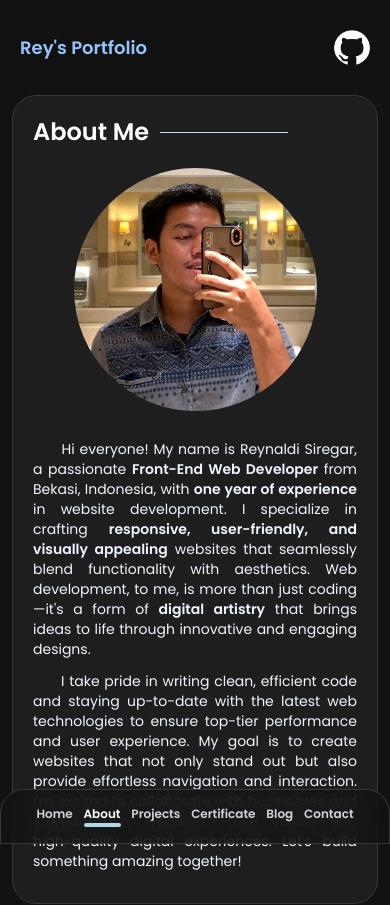
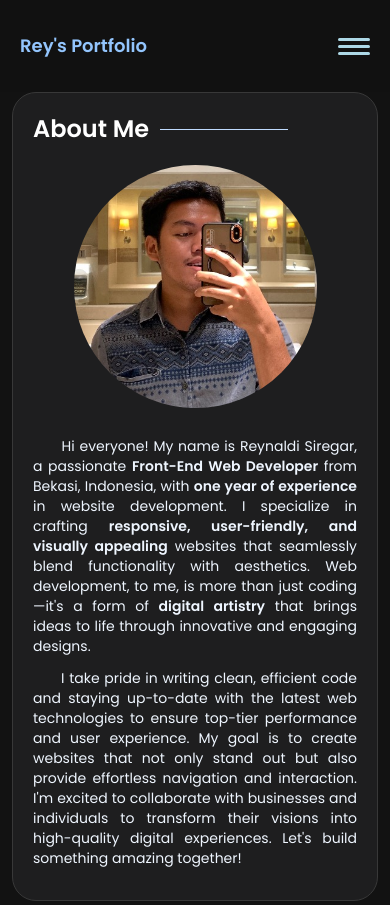
Before and after one commit to reysiregar/portfolio-v2, a Vue app: page /about in a window 390 px wide. Shown: the top 905 px of the page. Built offline with nearby package versions, Linux system fonts and the light colour scheme.

Commit message:
[FIX] mobile view navbar issue
Signed-off-by: reysiregar <levinashavila@gmail.com>

```diff
--- a/src/App.vue
+++ b/src/App.vue
@@ -9,9 +9,8 @@
         <button @click="redirectToHome" class="flex">
           <span class="self-center text-lg text-blue-300 font-semibold whitespace-nowrap fadein-bot">Rey's Portfolio</span>
         </button>
-        <div class="flex md:order-2 fadein-bot">
-          <a href="https://github.com/reysiregar"><img class="w-9 rounded-full" src="../public/img/github_logo.png" alt="github"></a>
-        </div>
+
+        <!-- Desktop Navigation -->
         <div class="hidden md:flex justify-between items-center w-full md:w-auto md:order-1" id="mobile-menu-3">
           <ul class="flex-col md:flex-row flex md:space-x-8 mt-4 md:mt-0 md:text-sm md:font-medium">
             <li>
@@ -34,23 +33,128 @@
             </li>
           </ul>
         </div>
+
+        <!-- Mobile Menu Button and GitHub Link -->
+        <div class="flex items-center gap-4 md:order-2 fadein-bot">
+          <a href="https://github.com/reysiregar" class="hidden md:block"><img class="w-9 rounded-full" src="../public/img/github_logo.png" alt="github"></a>
+
+          <!-- Hamburger Menu Button (Mobile Only) -->
+          <button
+            @click="toggleMobileMenu"
+            class="md:hidden flex flex-col justify-center items-center w-8 h-8 relative z-50"
+            :class="{ 'menu-open': isMobileMenuOpen }"
+          >
+            <span class="hamburger-line"></span>
+            <span class="hamburger-line"></span>
+            <span class="hamburger-line"></span>
+          </button>
+        </div>
       </div>
     </nav>
+
+    <!-- Mobile Menu Overlay -->
+    <div
+      class="fixed inset-0 bg-black bg-opacity-50 z-40 md:hidden transition-opacity duration-300"
+      :class="{ 'opacity-100 pointer-events-auto': isMobileMenuOpen, 'opacity-0 pointer-events-none': !isMobileMenuOpen }"
+      @click="closeMobileMenu"
+    ></div>
+
+    <!-- Mobile Menu Content -->
+    <div
+      class="fixed top-0 right-0 h-full w-64 bg-[#121212] bg-opacity-95 backdrop-blur-md z-50 md:hidden transform transition-transform duration-300 ease-in-out"
+      :class="{ 'translate-x-0': isMobileMenuOpen, 'translate-x-full': !isMobileMenuOpen }"
+    >
+      <div class="flex flex-col h-full">
+        <!-- Menu Header -->
+        <div class="flex items-center justify-between p-6 border-b border-[#383838]">
+          <span class="text-lg text-blue-300 font-semibold">Menu</span>
+          <button @click="closeMobileMenu" class="text-gray-400 hover:text-white">
+            <svg class="w-6 h-6" fill="none" stroke="currentColor" viewBox="0 0 24 24">
+              <path stroke-linecap="round" stroke-linejoin="round" stroke-width="2" d="M6 18L18 6M6 6l12 12"></path>
+            </svg>
+          </button>
+        </div>
+
+        <!-- Navigation Links -->
+        <nav class="flex-1 p-6">
+          <ul class="space-y-4">
+            <li>
+              <router-link
+                to="/"
+                @click="closeMobileMenu"
+                class="block text-gray-300 hover:text-white py-3 px-4 rounded-lg hover:bg-[#383838] transition-all duration-200"
+                :class="{ 'text-blue-300 bg-[#383838]': $route.path === '/' }"
+              >
+                Home
+              </router-link>
+            </li>
+            <li>
+              <router-link
+                to="/about"
+                @click="closeMobileMenu"
+                class="block text-gray-300 hover:text-white py-3 px-4 rounded-lg hover:bg-[#383838] transition-all duration-200"
+                :class="{ 'text-blue-300 bg-[#383838]': $route.path === '/about' }"
+              >
+                About
+              </router-link>
+            </li>
+            <li>
+              <router-link
+                to="/portfolio"
+                @click="closeMobileMenu"
+                class="block text-gray-300 hover:text-white py-3 px-4 rounded-lg hover:bg-[#383838] transition-all duration-200"
+                :class="{ 'text-blue-300 bg-[#383838]': $route.path === '/portfolio' }"
+              >
+                Project
+              </router-link>
+            </li>
+            <li>
+              <router-link
+                to="/certificate"
+                @click="closeMobileMenu"
+                class="block text-gray-300 hover:text-white py-3 px-4 rounded-lg hover:bg-[#383838] transition-all duration-200"
+                :class="{ 'text-blue-300 bg-[#383838]': $route.path === '/certificate' }"
+              >
+                Certificate
+              </router-link>
+            </li>
+            <li>
+              <router-link
+                to="/blog"
+                @click="closeMobileMenu"
+                class="block text-gray-300 hover:text-white py-3 px-4 rounded-lg hover:bg-[#383838] transition-all duration-200"
+                :class="{ 'text-blue-300 bg-[#383838]': $route.path === '/blog' }"
+              >
+                Blog
+              </router-link>
+            </li>
+            <li>
+              <router-link
+                to="/contact"
+                @click="closeMobileMenu"
+                class="block text-gray-300 hover:text-white py-3 px-4 rounded-lg hover:bg-[#383838] transition-all duration-200"
+                :class="{ 'text-blue-300 bg-[#383838]': $route.path === '/contact' }"
+              >
+                Contact
+              </router-link>
+            </li>
+          </ul>
+        </nav>
+
+        <!-- Menu Footer -->
+        <div class="p-6 border-t border-[#383838]">
+          <a href="https://github.com/reysiregar" class="flex items-center gap-3 text-gray-300 hover:text-white transition-colors duration-200">
+            <img class="w-6 h-6 rounded-full" src="../public/img/github_logo.png" alt="github">
+            <span>GitHub</span>
+          </a>
+        </div>
+      </div>
+    </div>
 
     <div class="md:mt-[100px]">
       <router-view />
     </div>
   </div>
-  <footer class="block md:hidden fixed bottom-0 left-0 right-0 rounded-t-3xl border border-[#383838] bg-[#121212] bg-opacity-80 backdrop-blur-md backdrop-opacity-90">
-    <nav class="flex justify-around py-4 text-xs">
-      <router-link to="/" class="text-gray-300 hover:text-white">Home</router-link>
-      <router-link to="/about" class="text-gray-300 hover:text-white">About</router-link>
-      <router-link to="/portfolio" class="text-gray-300 hover:text-white">Projects</router-link>
-      <router-link to="/certificate" class="text-gray-300 hover:text-white">Certificate</router-link>
-      <router-link to="/blog" class="text-gray-300 hover:text-white">Blog</router-link>
-      <router-link to="/contact" class="text-gray-300 hover:text-white">Contact</router-link>
-    </nav>
-  </footer>
 </template>
 
 <script>
@@ -67,11 +171,25 @@ export default {
   data() {
     return {
       isLoading: true,
+      isMobileMenuOpen: false,
     };
   },
   methods: {
     redirectToHome() {
       this.$router.push('/');
+    },
+    toggleMobileMenu() {
+      this.isMobileMenuOpen = !this.isMobileMenuOpen;
+      // Prevent body scroll when menu is open
+      if (this.isMobileMenuOpen) {
+        document.body.style.overflow = 'hidden';
+      } else {
+        document.body.style.overflow = '';
+      }
+    },
+    closeMobileMenu() {
+      this.isMobileMenuOpen = false;
+      document.body.style.overflow = '';
     },
     handleScroll() {
       document.body.classList.add('scrolling');
@@ -89,7 +207,15 @@ export default {
   },
   beforeUnmount() {
     window.removeEventListener('scroll', this.handleScroll);
+    // Clean up body overflow
+    document.body.style.overflow = '';
   },
+  watch: {
+    // Close mobile menu when route changes
+    $route() {
+      this.closeMobileMenu();
+    }
+  }
 };
 </script>
 
@@ -186,6 +312,38 @@ nav a.router-link-exact-active:hover {
   color: white;
 }
 
+/* Hamburger Menu Styles */
+.hamburger-line {
+  width: 100%;
+  height: 3px;
+  background-color: #add8e6;
+  border-radius: 2px;
+  transition: all 0.3s ease-in-out;
+  transform-origin: center;
+}
+
+.hamburger-line:nth-child(1) {
+  margin-bottom: 4px;
+}
+
+.hamburger-line:nth-child(2) {
+  margin-bottom: 4px;
+}
+
+/* Hamburger to X Animation */
+.menu-open .hamburger-line:nth-child(1) {
+  transform: rotate(45deg) translate(5px, 5px);
+}
+
+.menu-open .hamburger-line:nth-child(2) {
+  opacity: 0;
+  transform: scale(0);
+}
+
+.menu-open .hamburger-line:nth-child(3) {
+  transform: rotate(-45deg) translate(7px, -6px);
+}
+
 @keyframes fadeInLeft {
   0% {
     opacity: 0;
--- a/src/views/HomeView.vue
+++ b/src/views/HomeView.vue
@@ -60,6 +60,11 @@ export default defineComponent({
 </script>
 
 <style scoped>
+:root {
+  --animation-duration: 0.5s;
+  --animation-delay: 500ms;
+  --profile-shadow-color: rgba(173, 216, 230, 0.5);
+}
 .profile-picture {
   box-shadow: 0 0 clamp(20px, 5vw, 40px) -5px var(--profile-shadow-color);
 }
```
